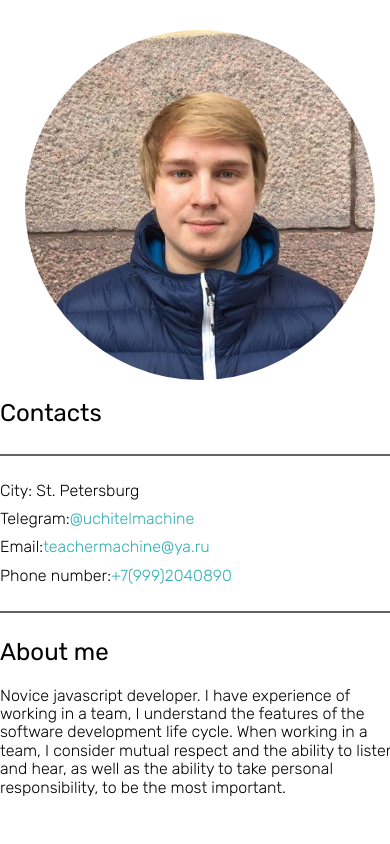
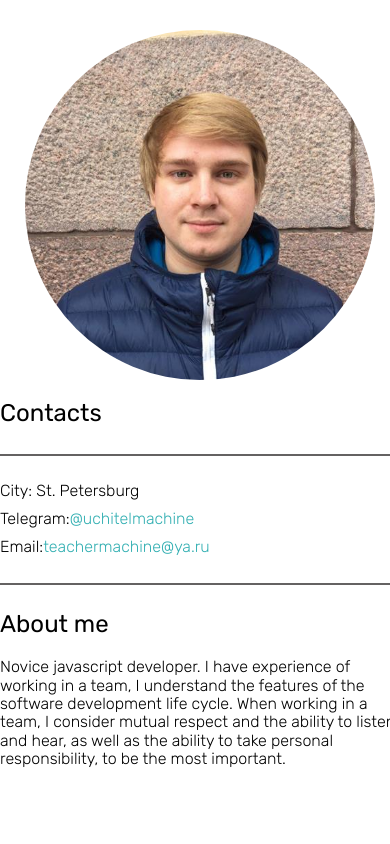
Before and after one commit to teachermachine/rsschool-cv, a plain HTML site: page index.html in a window 390 px wide. Shown: the top 844 px of the page. Drawn offline with Linux system fonts and the light colour scheme.

Commit message:
fix: del number phone

```diff
--- a/index.html
+++ b/index.html
@@ -19,7 +19,6 @@
 					<p>City: St. Petersburg</p>
 					<p>Telegram:<a href="https://t.me/uchitelmachine">@uchitelmachine</a></p>
 					<p>Email:<a href="mailto:teachermachine@ya.ru">teachermachine@ya.ru</a></p>
-					<p>Phone number:<a href="tel:+79992040890">+7(999)2040890</a></p>
 				</div>
 				<div class="line__left"></div>
 				<div class="about">
```
